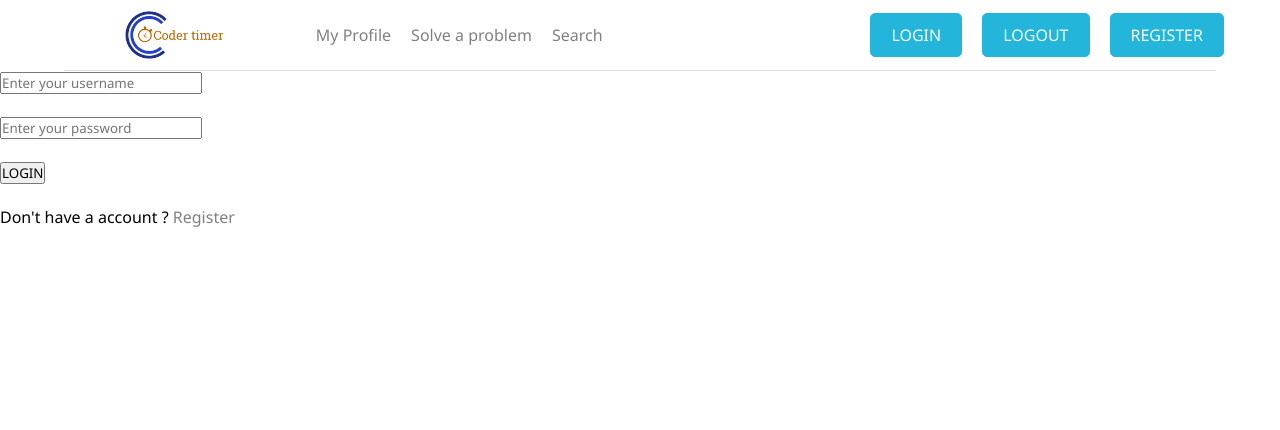
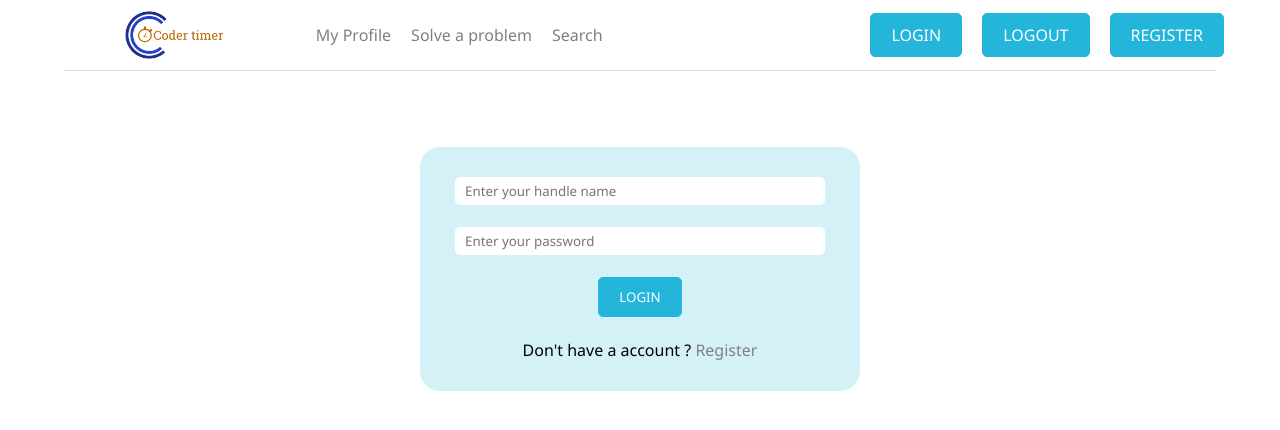
Before and after one commit to j-hossain/CoderTimer, a PHP site: page /coderLogin.php in a window 1280 px wide. Shown: the top 430 px of the page. Run offline with PHP 8.4, Linux system fonts and the light colour scheme.

Commit message:
login page done

```diff
--- a/Includes/header.php
+++ b/Includes/header.php
@@ -5,6 +5,7 @@
     <meta http-equiv="X-UA-Compatible" content="IE=edge">
     <meta name="viewport" content="width=device-width, initial-scale=1.0">
     <link rel="stylesheet" href="./css/main.css">
+    <link rel="stylesheet" href="./css/loginPage.css">
     <title>Welcome - Coder Timer</title>
 </head>
 <body>
--- a/coderLogin.php
+++ b/coderLogin.php
@@ -10,9 +10,9 @@
 
     <div class="loginBox">
         <form action="<?php echo htmlspecialchars($_SERVER["PHP_SELF"]); ?>" method="POST">
-            <input type="text" name="lgnhandInp" placeholder="Enter your username"></br></br>
-            <input type="password" name="lgnPassInp" placeholder="Enter your password"></br></br>
-            <input type="submit" value="LOGIN" name="logSubmit"></br></br>
+            <input class="inputBox" type="text" name="lgnhandInp" placeholder="Enter your handle name"></br></br>
+            <input class="inputBox" type="password" name="lgnPassInp" placeholder="Enter your password"></br></br>
+            <input class="linkBtn" type="submit" value="LOGIN" name="logSubmit"></br></br>
             <p>Don't have a account ? <a href="./coderRegister.php">Register</a></p>
         </form>
     </div>
--- /dev/null
+++ b/css/loginPage.css
@@ -0,0 +1,17 @@
+.loginBox{
+    width: 400px;
+    margin: 0 auto;
+    margin-top: 25%;
+    transform: translate(0,-100%);
+    padding: 30px 20px;
+    text-align: center;
+    background: rgba(36, 182, 218, 0.192);
+    border-radius: 20px;
+}
+
+.loginBox .inputBox{
+    width: 350px;
+    border: none;
+    padding: 5px 10px;
+    border-radius: 5px;
+}
```
